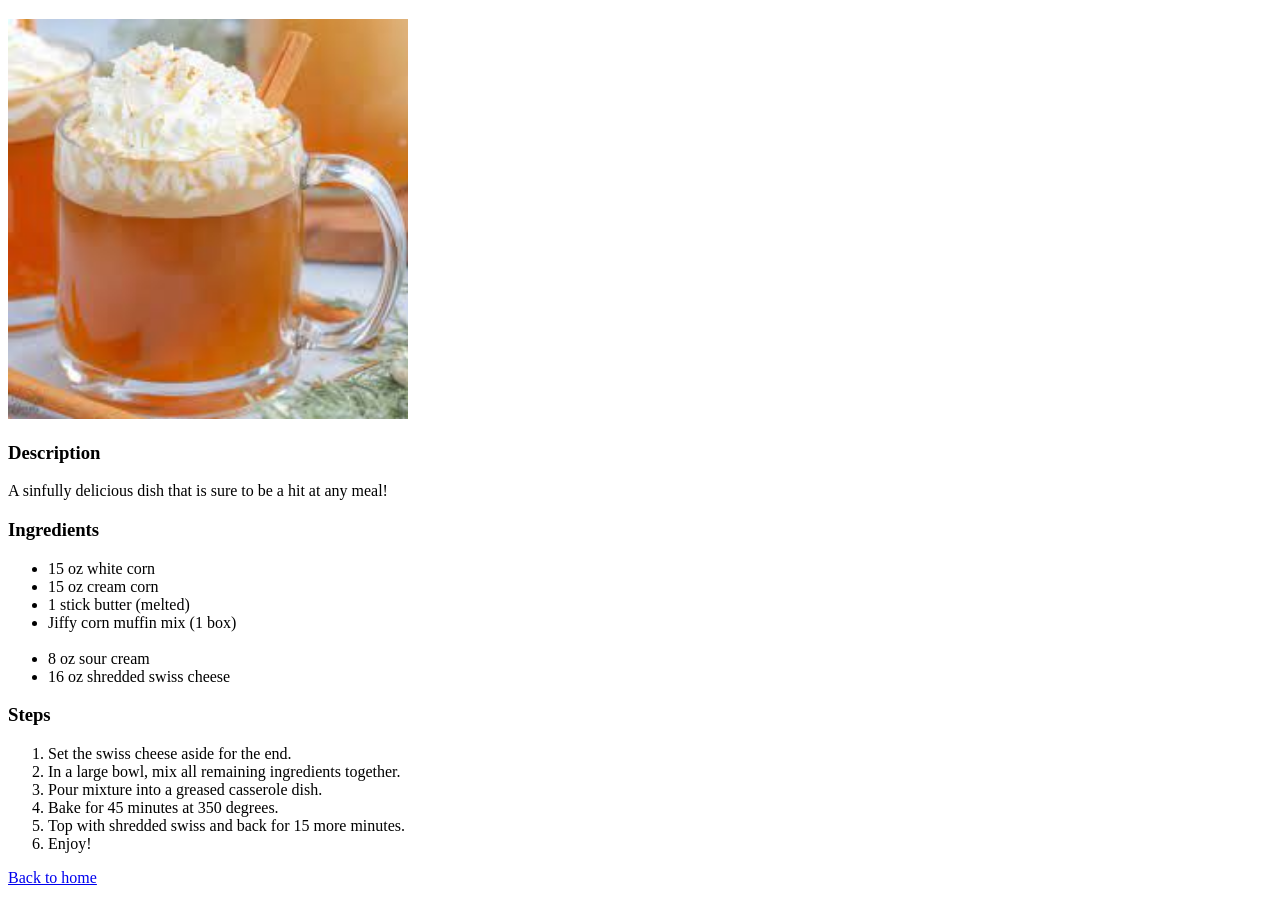
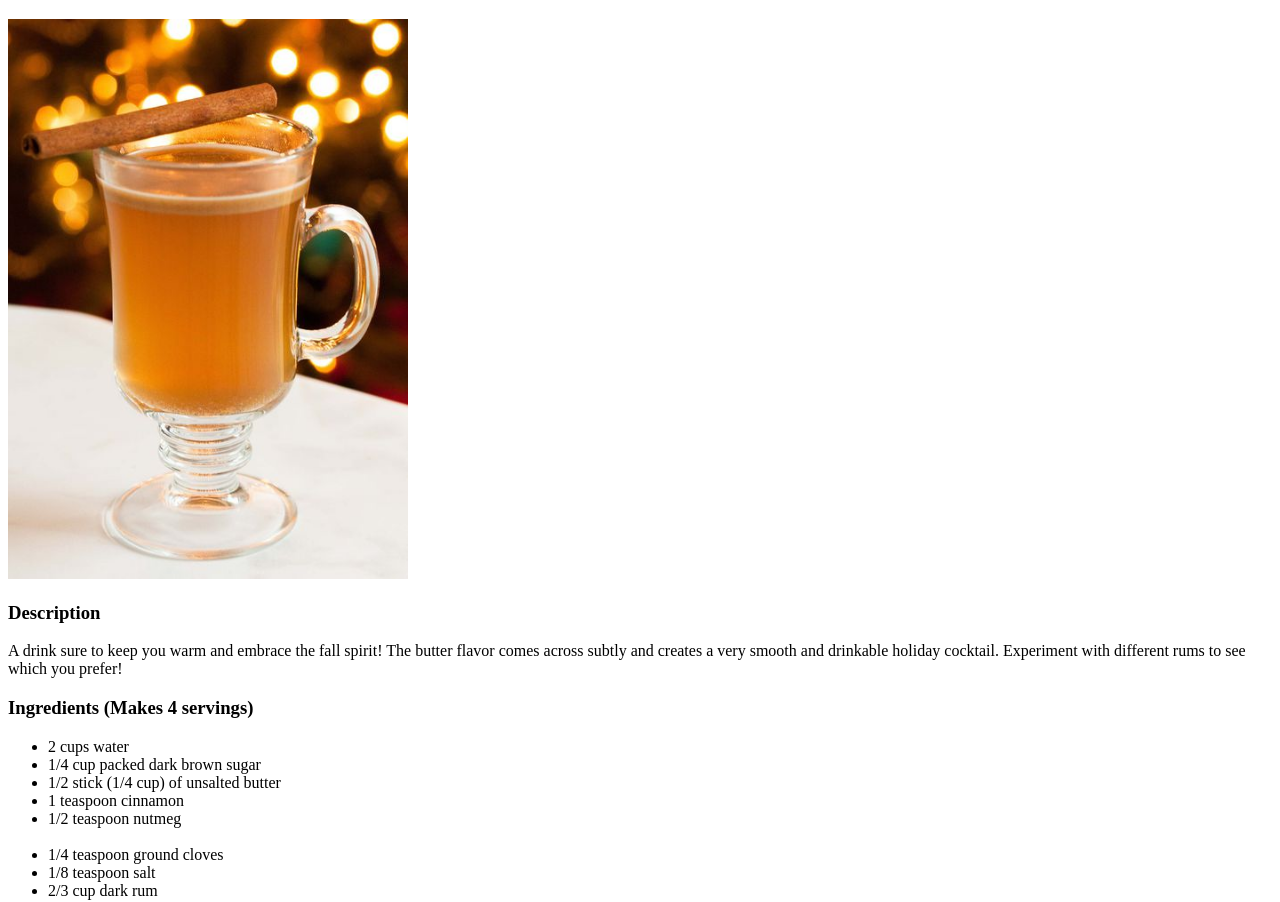
Before and after one commit to BluejayTay/Odin-Recipes, a plain HTML site: page recipes/Hot-Buttered-Rum.html in a window 1280 px wide. Shown: the part 61-963 px from the top of the page. Drawn offline with Linux system fonts and the light colour scheme.

Commit message:
Added gitignore, new images, updated recipe pages

```diff
--- a/recipes/Hot-Buttered-Rum.html
+++ b/recipes/Hot-Buttered-Rum.html
@@ -6,26 +6,26 @@
     </head>
     <body>
         <h1>Hot Buttered Rum</h1>
-        <img src='../images/Buttered-rum.jpg' width=400 alt='Buttered Rum'>
+        <img src='../images/hot-buttered-rum.jpg' width=400 alt='Buttered Rum'>
         <h3>Description</h3>
-            <p>A sinfully delicious dish that is sure to be a hit at any meal!</p>
-        <h3>Ingredients</h3>
+            <p>A drink sure to keep you warm and embrace the fall spirit! The butter flavor comes across subtly and creates a very smooth and drinkable holiday cocktail. Experiment with different rums to see which you prefer!</p>
+        <h3>Ingredients (Makes 4 servings)</h3>
             <ul>
-                <li>15 oz white corn</li>
-                <li>15 oz cream corn</li>
-                <li>1 stick butter (melted)</li>
-                <li>Jiffy corn muffin mix (1 box)</li>
-                <li>8 oz sour cream</li>
-                <li>16 oz shredded swiss cheese</li>
+                <li>2 cups water</li>
+                <li>1/4 cup packed dark brown sugar</li>
+                <li>1/2 stick (1/4 cup) of unsalted butter</li>
+                <li>1 teaspoon cinnamon</li>
+                <li>1/2 teaspoon nutmeg</li>
+                <li>1/4 teaspoon ground cloves</li>
+                <li>1/8 teaspoon salt</li>
+                <li>2/3 cup dark rum</li>
             </ul>
         <h3>Steps</h3>
             <ol>
-                <li>Set the swiss cheese aside for the end.</li>
-                <li>In a large bowl, mix all remaining ingredients together.</li>
-                <li>Pour mixture into a greased casserole dish.</li>
-                <li>Bake for 45 minutes at 350 degrees.</li>
-                <li>Top with shredded swiss and back for 15 more minutes.</li>
-                <li>Enjoy!</li>
+                <li>Bring water, butter, brown sugar, cinnamon, nutmeg, cloves, and salt to a boil in a 1 1/2- to 2-quart saucepan over moderately high heat.</li>
+                <li>Reduce heat and simmer, whisking occasionally for about 10 minutes.</li>
+                <li>Remove from heat and stir in rum.</li>
+                <li>Pour into 4 mugs and serve hot.</li>
             </ol>
             <a href='../index.html'>Back to home</a>
     </body>
```
Also changed, not shown: index.html (+6 -3 lines), recipes/Mississippi-Roast.html (+9 -14 lines), recipes/corn-souffle.html (+1 -1 lines), images/Buttered-rum.jpg (deleted), images/hot-buttered-rum.jpg (added), images/hug.png (added), images/mississippi-roast.jpg, 1 other file.
